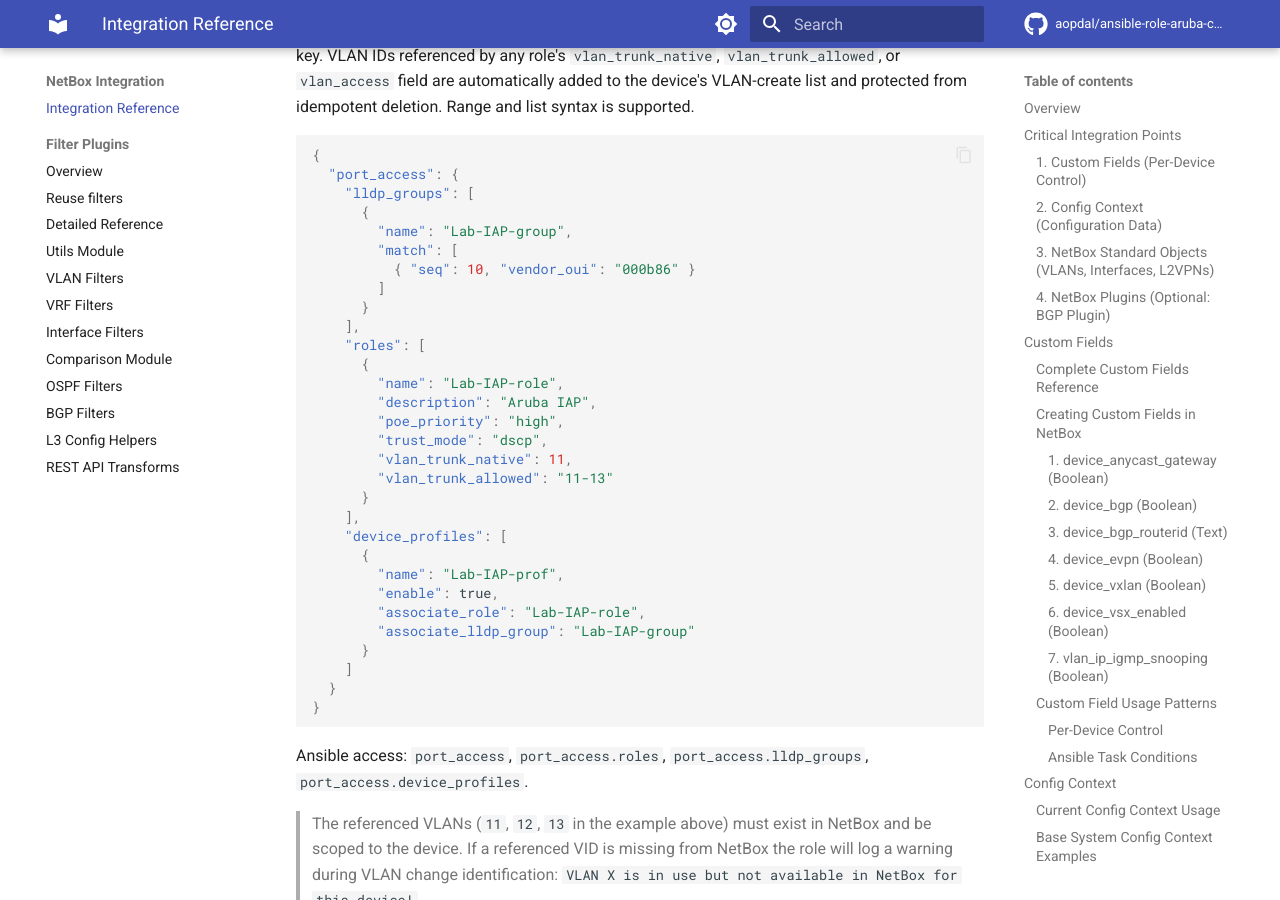
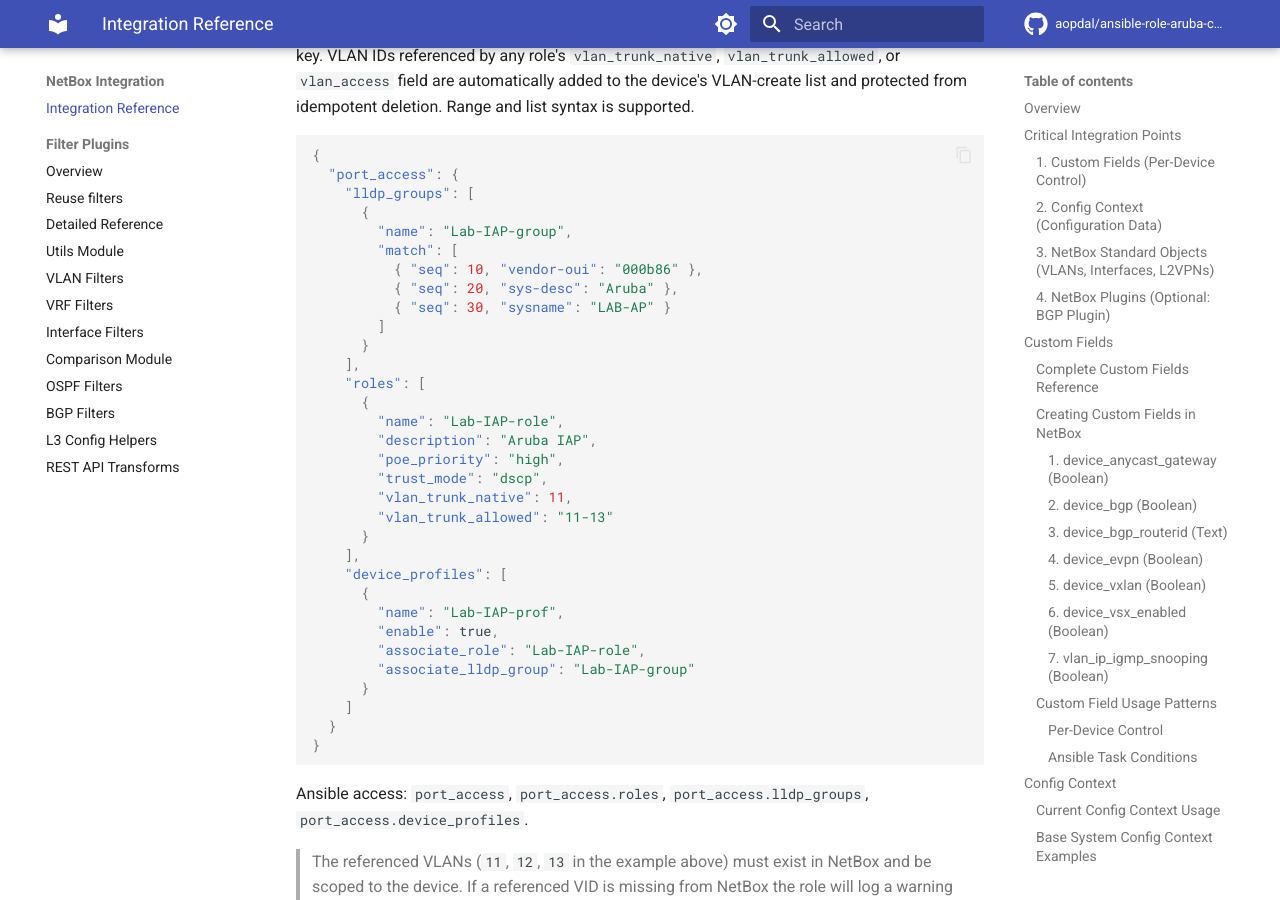
Before and after one commit to aopdal/ansible-role-aruba-cx-switch, an MkDocs documentation site: the page built from docs/NETBOX_INTEGRATION.md, in a window 1280 px wide and 900 px high, scrolled down 8207 px. Built offline with MkDocs 1.6.1 and Material for MkDocs 9.7.7, drawn with Linux system fonts in a browser that asks for light colours; comment, search, counter and statistics services are not loaded.

Commit message:
chore: fix documentation example

```diff
--- a/docs/NETBOX_INTEGRATION.md
+++ b/docs/NETBOX_INTEGRATION.md
@@ -359,7 +359,9 @@ idempotent deletion. Range and list syntax is supported.
       {
         "name": "Lab-IAP-group",
         "match": [
-          { "seq": 10, "vendor_oui": "000b86" }
+          { "seq": 10, "vendor-oui": "000b86" },
+          { "seq": 20, "sys-desc": "Aruba" },
+          { "seq": 30, "sysname": "LAB-AP" }
         ]
       }
     ],
```
